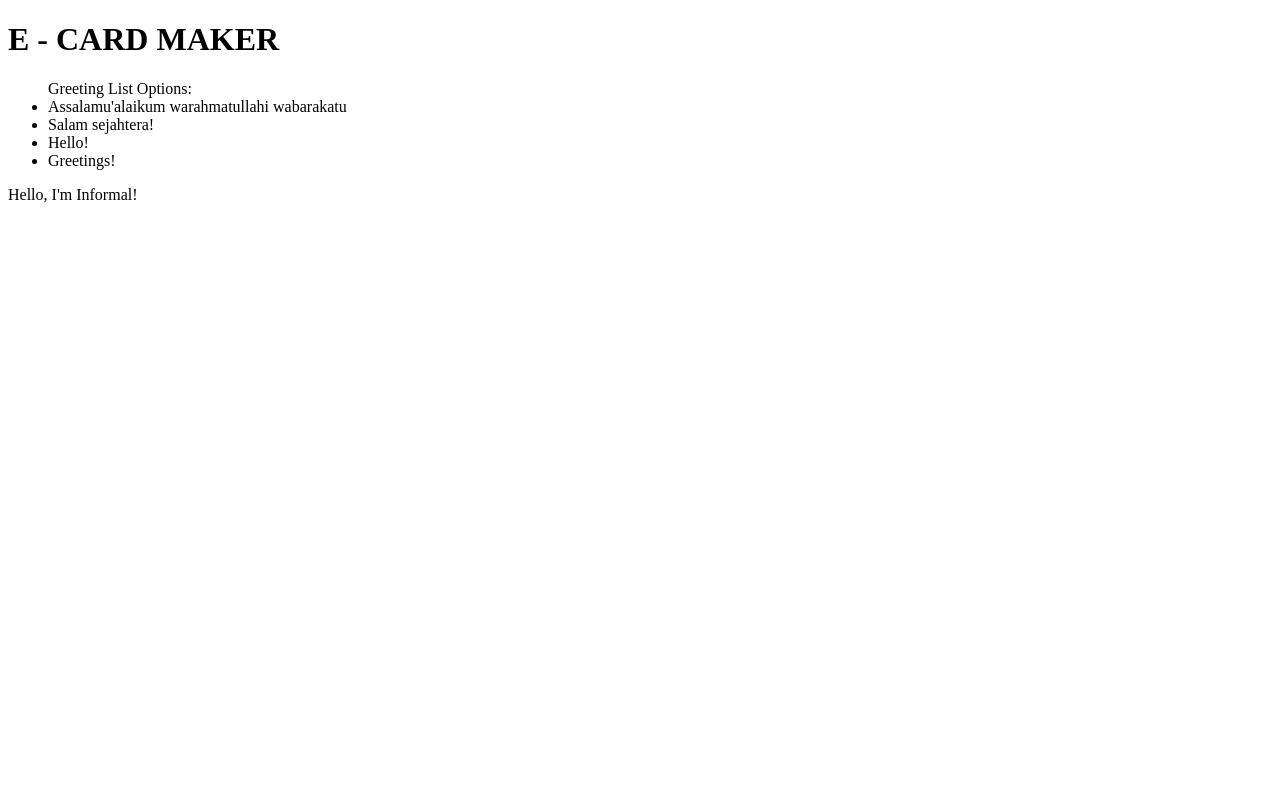
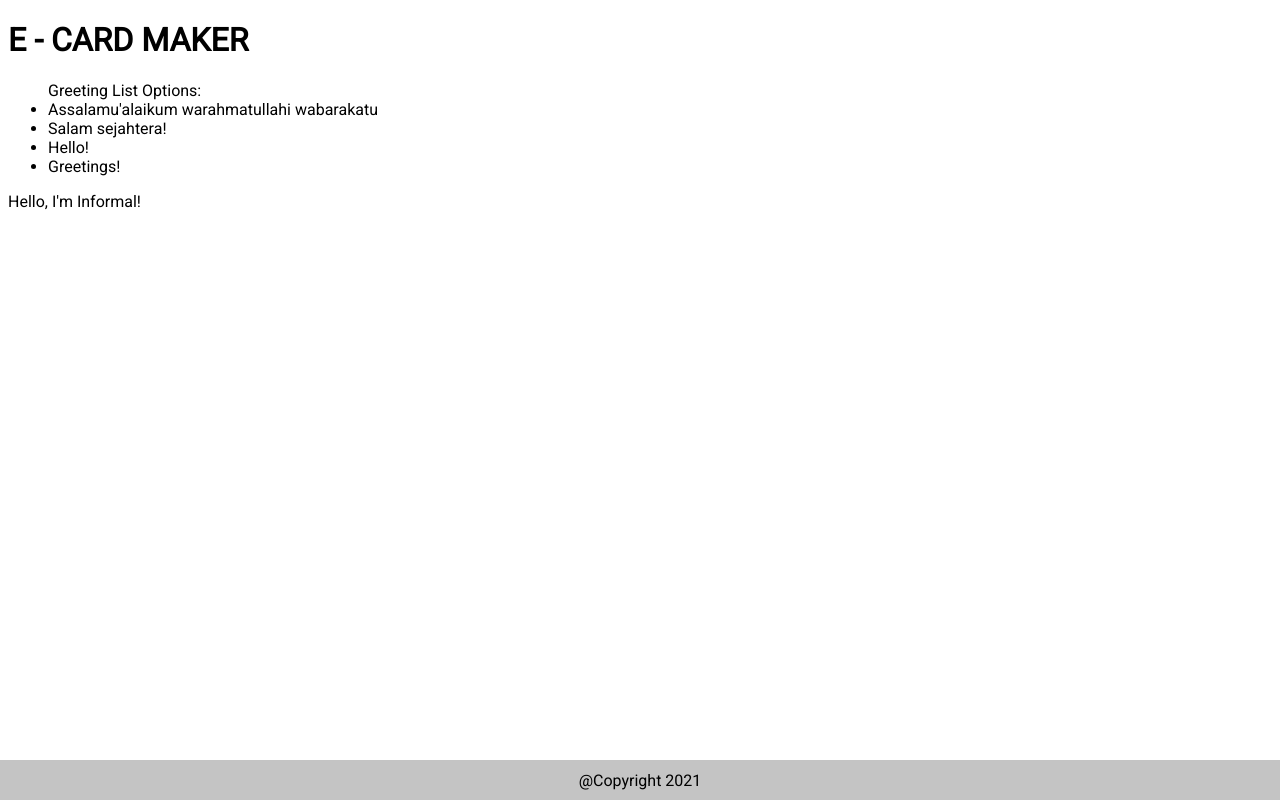
Before and after one commit to syafiqaqilah/WebsiteDesignAssignment, a plain HTML site: page informal.html in a window 1280 px wide. Drawn offline with Linux system fonts and the light colour scheme.

Commit message:
Added footer (WIP)

```diff
--- a/informal.html
+++ b/informal.html
@@ -2,10 +2,11 @@
 <html lang="en" dir="ltr">
   <head>
     <meta charset="utf-8">
-    <title></title>
+    <title>Informal Card</title>
+    <link rel="stylesheet" href="informalstyle.css">
   </head>
   <body>
-    <h1>E - CARD MAKER</h1>
+    <h1><a href="index.html">E - CARD MAKER</a></h1>
       <ul>Greeting List Options:
         <li>Assalamu'alaikum warahmatullahi wabarakatu</li>
         <li>Salam sejahtera!</li>
@@ -13,5 +14,6 @@
         <li>Greetings!</li>
       </ul>
     Hello, I'm Informal!
+    <footer>@Copyright 2021</footer>
   </body>
 </html>
--- a/informalstyle.css
+++ b/informalstyle.css
@@ -0,0 +1,27 @@
+/* Roboto Fonts */
+@import url('https://fonts.googleapis.com/css2?family=Roboto&display=swap');
+
+body{
+  font-family: 'Roboto', sans-serif;
+}
+
+h1 a{
+  text-decoration: none;
+  color: black;
+}
+
+footer{
+  /* Flex */
+  display: flex;
+  justify-content: center;
+  align-items: center;
+  text-align: center;
+
+  position: fixed;
+  width: 100%;
+  height: 40px;
+  bottom: 0px;
+  left: 0px;
+
+  background: #C4C4C4;
+}
```
Also changed, not shown: corporate.html (+2 -0 lines), custom.html (+2 -0 lines), formal.html (+2 -0 lines).
